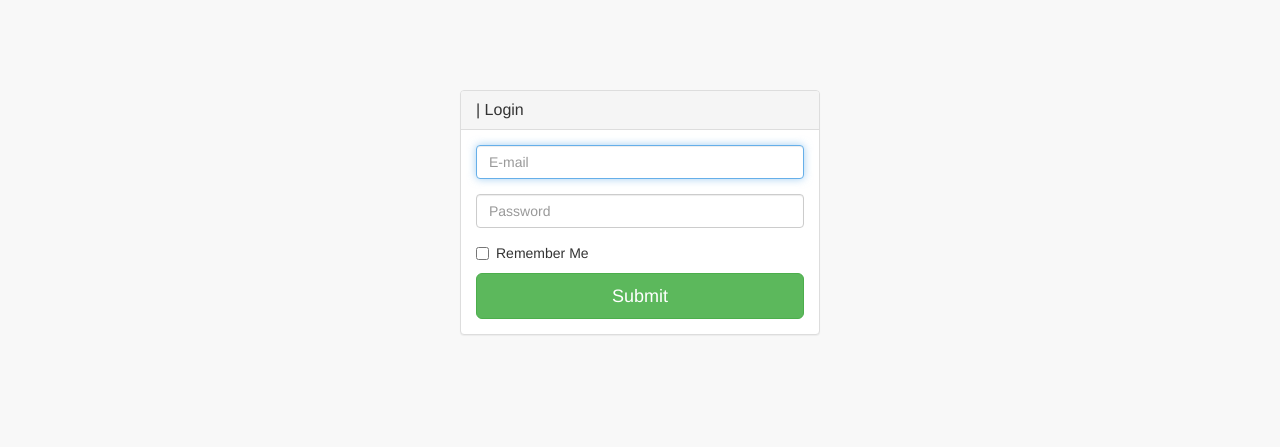
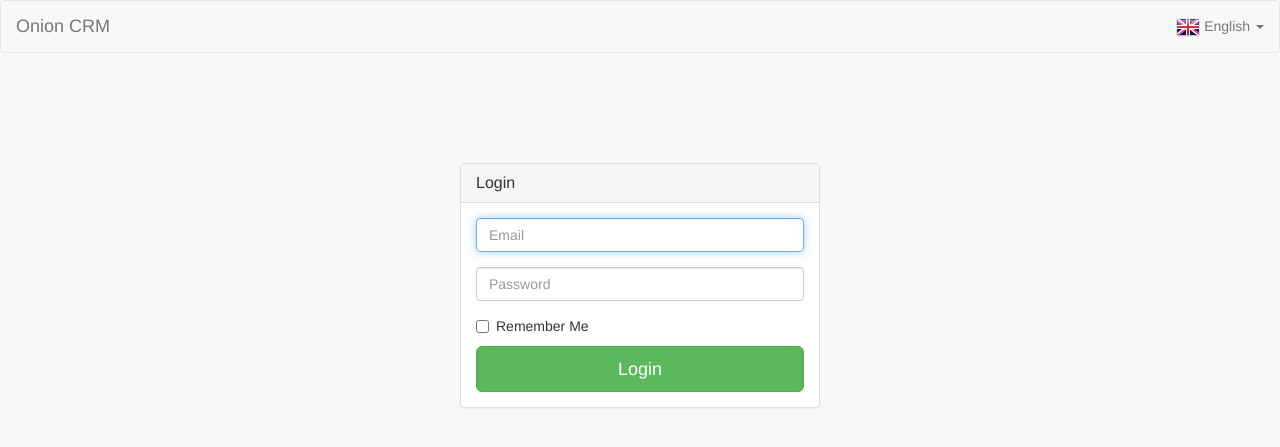
Before and after one commit to pantez/cuhanhcrm, a CodeIgniter app: page /database/ in a window 1280 px wide. Shown: the top 447 px of the page. Run offline with CodeIgniter, Linux system fonts and the light colour scheme; data that the repository does not hold is empty; some libraries are stand-ins or nearby versions.

Commit message:
Version 1.0.3

```diff
--- a/application/config/autoload.php
+++ b/application/config/autoload.php
@@ -133,3 +133,7 @@ $autoload['language'] = array();
 |	$autoload['model'] = array('first_model' => 'first');
 */
 $autoload['model'] = array();
+
+//Mutillang thêm vào
+$autoload['libraries'] = array('session');
+$autoload['helper'] = array('url');
--- a/application/config/config.php
+++ b/application/config/config.php
@@ -100,7 +100,7 @@ $config['charset'] = 'UTF-8';
 | setting this variable to TRUE (boolean).  See the user guide for details.
 |
 */
-$config['enable_hooks'] = FALSE;
+$config['enable_hooks'] = TRUE;
 
 /*
 |--------------------------------------------------------------------------
--- a/application/config/hooks.php
+++ b/application/config/hooks.php
@@ -11,3 +11,10 @@ defined('BASEPATH') OR exit('No direct script access allowed');
 |	https://codeigniter.com/user_guide/general/hooks.html
 |
 */
+//MultiLang Them vao
+$hook['post_controller_constructor'] = array(
+    'class' => 'LanguageLoader',
+    'function' => 'initialize',
+    'filename' => 'LanguageLoader.php',
+    'filepath' => 'hooks'
+);
--- a/application/controllers/index.php
+++ b/application/controllers/index.php
@@ -31,8 +31,6 @@ class Index extends CI_Controller {
 	{
 		if ($this->session->userdata('user_login') != 1)
             redirect(base_url() . 'login', 'refresh');
-
-
 		$this->load->view('themes/includes_header');
         $this->load->view('themes/includes_navbar');
 		$this->load->view('themes/index');
--- a/application/controllers/login.php
+++ b/application/controllers/login.php
@@ -25,12 +25,16 @@ class Login extends CI_Controller {
         $this->load->database();
         $this->load->library('session');
 		$this->load->helper('url');
+		$this->load->helper('language');
+		//$this->lang->load('message','english');
+		//$this->config->set_item('language', 'english');
     }
 
 	public function index()
 	{
 		$this->login();
 		$this->load->view('themes/includes_header');
+		$this->load->view('themes/includes_login_navbar');
 		$this->load->view('themes/login');
 		$this->load->view('themes/includes_footer');
 	}
--- /dev/null
+++ b/application/hooks/LanguageLoader.php
@@ -0,0 +1,18 @@
+<?php
+class LanguageLoader
+{
+    function initialize() {
+        $ci =& get_instance();
+        $ci->load->helper('language');
+
+        $site_lang = $ci->session->userdata('site_lang');
+        if ($site_lang) {
+            $ci->lang->load('message',$ci->session->userdata('site_lang'));
+            $ci->config->set_item('language',$ci->session->userdata('site_lang'));
+
+        } else {
+            $ci->lang->load('message','english');
+            $ci->config->set_item('language', 'english');
+        }
+    }
+}
--- /dev/null
+++ b/application/language/english/message_lang.php
@@ -0,0 +1,7 @@
+<?php
+defined('BASEPATH') OR exit('No direct script access allowed');
+$lang['Email'] = 'Email';
+$lang['Password'] = 'Password';
+$lang['Remember Me'] = 'Remember Me';
+$lang['Login'] = 'Login';
+$lang['Onion CRM'] = 'Onion CRM';
--- a/application/views/themes/includes_header.php
+++ b/application/views/themes/includes_header.php
@@ -2,17 +2,13 @@
 <html lang="en">
 
 <head>
-    <?php
-        $system_name = $this->db->get_where('settings', array('type' => 'system_name'))->row()->description;
-        $system_title = $this->db->get_where('settings', array('type' => 'system_title'))->row()->description;
-    ?>
     <meta charset="utf-8">
     <meta http-equiv="X-UA-Compatible" content="IE=edge">
     <meta name="viewport" content="width=device-width, initial-scale=1">
     <meta name="description" content="">
     <meta name="author" content="">
 
-    <title><?php echo $system_title; ?></title>
+    <title><?php echo lang('Onion CRM'); ?></title>
 
      <?php include 'includes_top.php'; ?>
 
--- /dev/null
+++ b/application/views/themes/includes_login_navbar.php
@@ -0,0 +1,22 @@
+<nav class="navbar navbar-default" role="navigation">
+        <!-- Brand and toggle get grouped for better mobile display -->
+        <div class="navbar-header">
+            <button type="button" class="navbar-toggle" data-toggle="collapse" data-target=".navbar-ex1-collapse">
+                <span class="sr-only">Toggle navigation</span>
+            </button>
+            <a class="navbar-brand" href="/"><?php echo lang('Onion CRM'); ?></a>
+        </div>
+
+        <!-- Collect the nav links, forms, and other content for toggling -->
+        <div class="collapse navbar-collapse navbar-ex1-collapse">
+            <ul class="nav navbar-nav navbar-right">
+                <li class="dropdown">
+                    <a href="#" class="dropdown-toggle" data-toggle="dropdown"><img src="frontend/images/en.png"> English <b class="caret"></b></a>
+                    <ul class="dropdown-menu">
+                        <li><a onclick="window.location.href='<?php echo base_url(); ?>LanguageSwitcher/switchLang/english'"  href="#"><img src="frontend/images/en.png"> English </a> </li>
+                        <li><a onclick="window.location.href='<?php echo base_url(); ?>LanguageSwitcher/switchLang/vietnamese'" href="#"><img src="frontend/images/vi.png"> VietNam </a></li>
+                    </ul>
+                </li>
+            </ul>
+        </div><!-- /.navbar-collapse -->
+    </nav>
--- a/application/views/themes/includes_navbar.php
+++ b/application/views/themes/includes_navbar.php
@@ -1,6 +1,3 @@
-<?php
-        $system_title = $this->db->get_where('settings', array('type' => 'system_title'))->row()->description;
-?>
 <div id="wrapper"> <!-- open wrapper -->
 <nav class="navbar navbar-default navbar-static-top" role="navigation" style="margin-bottom: 0">
             <div class="navbar-header">
@@ -10,7 +7,7 @@
                     <span class="icon-bar"></span>
                     <span class="icon-bar"></span>
                 </button>
-                <a class="navbar-brand" href="index.html"><?php echo $system_title; ?></a>
+                <a class="navbar-brand" href="index.html"><?php echo lang('Onion CRM'); ?></a>
             </div>
             <!-- /.navbar-header -->
 
--- a/application/views/themes/login.php
+++ b/application/views/themes/login.php
@@ -1,32 +1,33 @@
-<?php
-        $system_title = $this->db->get_where('settings', array('type' => 'system_title'))->row()->description;
-?>
  <div class="container">
         <div class="row">
             <div class="col-md-4 col-md-offset-4">
 
                 <div class="login-panel panel panel-default">
                     <div class="panel-heading">
-                        <h3 class="panel-title"><?php echo $system_title; ?> | Login</h3>
+                        <h3 class="panel-title"><?php echo lang('Login');?></h3>
+
                     </div>
+
+
+
                     <div class="panel-body">
                         <?php echo $this->session->flashdata('message'); ?>
                         <?php echo validation_errors(); ?>
                         <form action="" role="form" method="post">
                             <fieldset>
                                 <div class="form-group">
-                                    <input class="form-control" placeholder="E-mail" name="email" type="email" autofocus="off" value="<?php echo set_value('email'); ?>">
+                                    <input class="form-control" placeholder="<?php echo lang('Email');?>" name="email" type="email" autofocus="off" value="<?php echo set_value('email'); ?>">
                                 </div>
                                 <div class="form-group">
-                                    <input class="form-control" placeholder="Password" name="password" type="password" value="">
+                                    <input class="form-control" placeholder="<?php echo lang('Password');?>" name="password" type="password" value="">
                                 </div>
                                 <div class="checkbox">
                                     <label>
-                                        <input name="remember" type="checkbox" value="Remember Me">Remember Me
+                                        <input name="remember" type="checkbox" value="Remember Me"><?php echo lang('Remember Me');?>
                                     </label>
                                 </div>
                                 <!-- Change this to a button or input when using this as a form -->
-                                <input type="submit" name="submit" class="btn btn-lg btn-success btn-block">
+                                <input type="submit" value="<?php echo lang('Login');?>" name="submit" class="btn btn-lg btn-success btn-block">
                                 </input>
                             </fieldset>
                         </form>
```
Also changed, not shown: application/controllers/LanguageSwitcher.php (added, +16 -0 lines), application/language/vietnamese/form_validation_lang.php (added, +32 -0 lines), application/language/vietnamese/message_lang.php (added, +7 -0 lines), .htaccess, frontend/images/en.png (added), frontend/images/vi.png (added).
